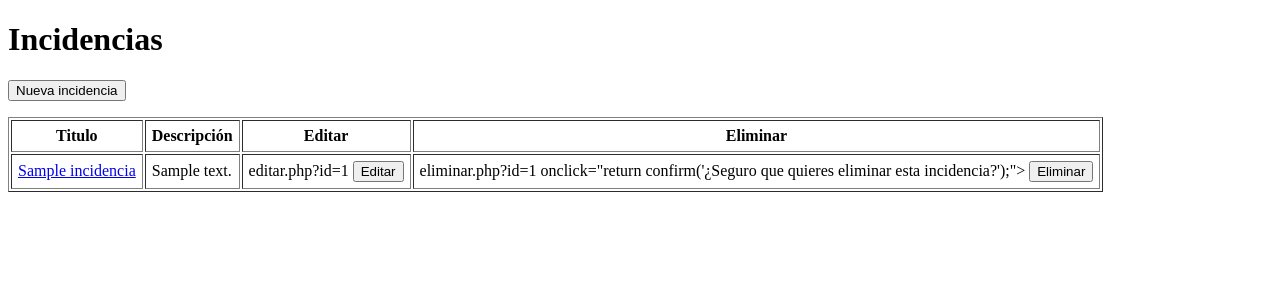
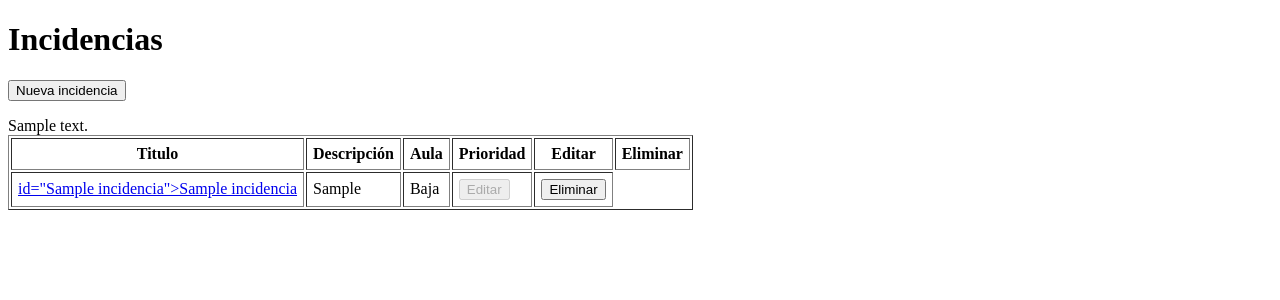
Before and after one commit to WalidArangoya/AulaFix-Grupo1, a PHP site: page /git/index.php in a window 1280 px wide. Shown: the top 300 px of the page. Run offline with PHP 8.4, Linux system fonts and the light colour scheme; the visitor is signed in with stand-in values (Sample User, id 1); tables that the repository leaves empty hold one stand-in row (values such as "Sample post").

Commit message:
Index actualizado con correcciones de editar, eliminar y crear nueva- Juli

```diff
--- a/index.php
+++ b/index.php
@@ -2,9 +2,11 @@
 session_start();
 require 'conexion.php';
 
+
 $q = trim($_POST['q'] ?? '');
 $like = "%{$q}%";
 
+//mostrar todas las incidencias
 $stmt = $cn->prepare("
     SELECT id, titulo, descripcion, aula, prioridad, estado
     FROM incidencias
@@ -17,6 +19,7 @@ $stmt->execute();
 $res = $stmt->get_result();
 
 $logueado = isset($_SESSION['usuario']);
+
 ?>
 <!doctype html>
 <html lang="es">
@@ -29,6 +32,8 @@ $logueado = isset($_SESSION['usuario']);
 <body>
 
     <h1>Incidencias</h1>
+
+
     <?php if ($logueado): ?>
         <p>
             <a href="nueva.php">
@@ -43,10 +48,10 @@ $logueado = isset($_SESSION['usuario']);
         <tr>
             <th>Titulo</th>
             <th>Descripción</th>
-
+            <th>Aula</th>
+            <th>Prioridad</th>
 
             <?php if ($logueado): ?>
-
                 <th>Editar</th>
                 <th>Eliminar</th>
             <?php endif; ?>
@@ -54,28 +59,38 @@ $logueado = isset($_SESSION['usuario']);
 
         <?php while ($r = $res->fetch_assoc()): ?>
             <tr>
-                <td><a href="detalle.php"
-                        id="<?= $r['id'] ?>"><?= htmlspecialchars($r['titulo'], ENT_QUOTES, 'UTF-8') ?></a>
+                <td><a href="detalle.php">
+                        id="<?= $r['titulo'] ?>"><?= htmlspecialchars($r['titulo'], ENT_QUOTES, 'UTF-8') ?></a>
                 </td>
-                <td><?= htmlspecialchars($r['descripcion'], ENT_QUOTES, 'UTF-8') ?></td>
+                <?= htmlspecialchars($r['descripcion'], ENT_QUOTES, 'UTF-8') ?>
+                </td>
+
+                <td>
+                    <?= htmlspecialchars($r['aula'], ENT_QUOTES, 'UTF-8') ?>
+                </td>
+
+                <td>
+                    <?= htmlspecialchars($r['prioridad'], ENT_QUOTES, 'UTF-8') ?>
+                </td>
 
                 <?php if ($logueado): ?>
+
                     <td>
-                        editar.php?id=<?= $r['id'] ?>
-                        <button type="button">Editar</button>
-                        </a>
+                        <button type="button" disabled>Editar</button>
+                    </td>
+
                     </td>
                     <td>
-                        eliminar.php?id=<?= $r['id'] ?> onclick="return confirm('¿Seguro que quieres eliminar esta
-                        incidencia?');">
-                        <button type="button">Eliminar</button>
-                        </a>
+                        <form action="eliminar.php" method="POST">
+                            <input type="hidden" name="id" value="<?= $r['id']?>">
+                            <button type="submit">Eliminar</button>
+                        </form>
                     </td>
                 <?php endif; ?>
             </tr>
         <?php endwhile; ?>
     </table>
-
+    </form>
 </body>
 
 </html>
```
